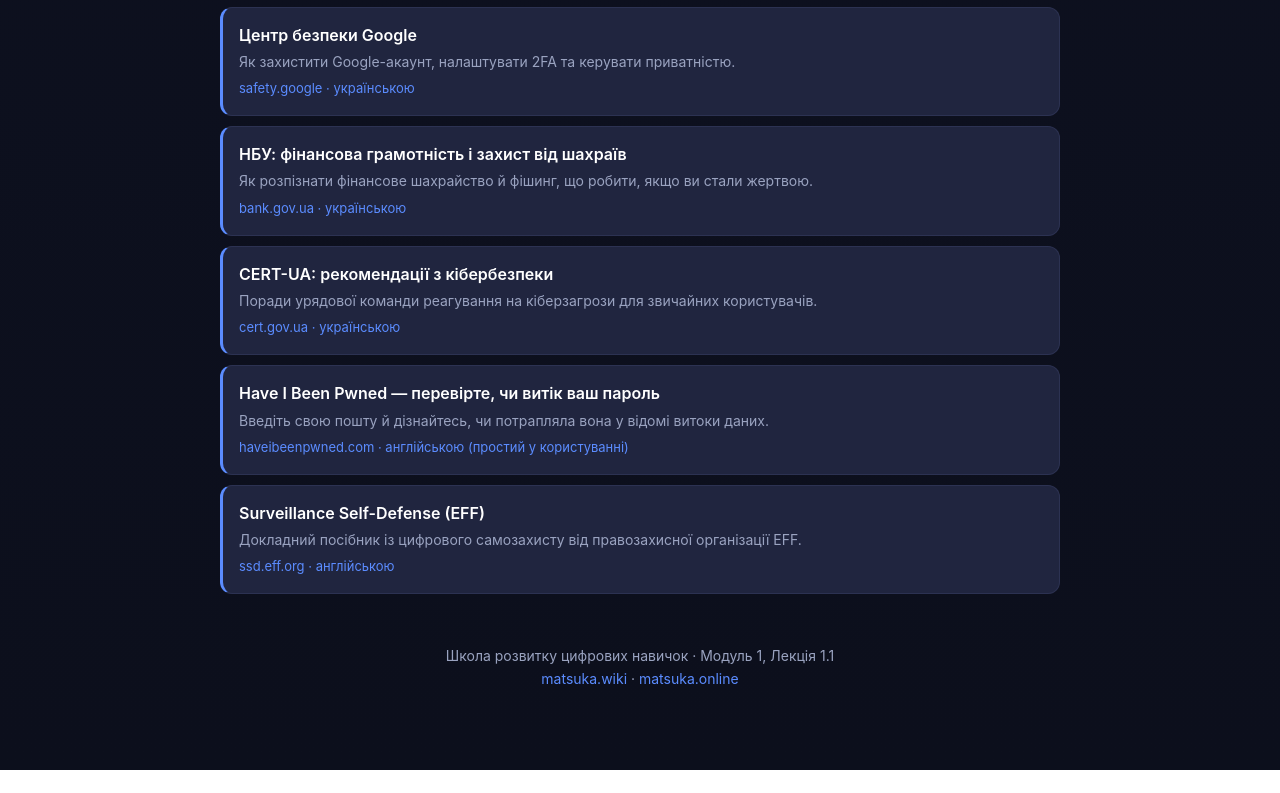
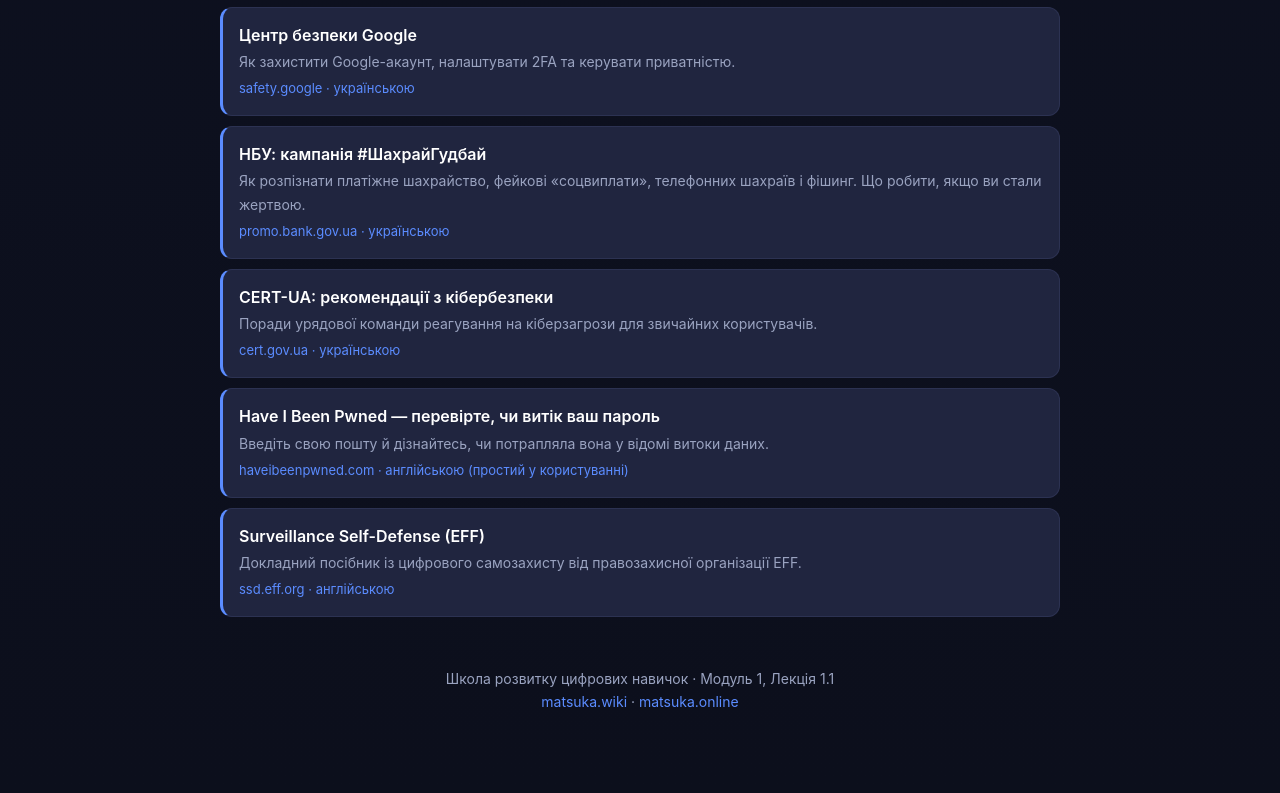
Before and after one commit to alexmazuka/digital-security, a plain HTML site: page index.html in a window 1280 px wide. Shown: the part 7139-7932 px from the top of the page. Before the commit the page ends 7909 px from the top, so only its background shows below. Drawn offline with Linux system fonts and the light colour scheme.

Commit message:
Add files via upload

```diff
--- a/index.html
+++ b/index.html
@@ -350,10 +350,10 @@
       <span class="au">safety.google · українською</span>
     </a>
 
-    <a class="article" href="https://bank.gov.ua/ua/about/fingramota" target="_blank" rel="noopener">
-      <span class="at">НБУ: фінансова грамотність і захист від шахраїв</span>
-      <span class="ad">Як розпізнати фінансове шахрайство й фішинг, що робити, якщо ви стали жертвою.</span>
-      <span class="au">bank.gov.ua · українською</span>
+    <a class="article" href="https://promo.bank.gov.ua/stopfraud/" target="_blank" rel="noopener">
+      <span class="at">НБУ: кампанія #ШахрайГудбай</span>
+      <span class="ad">Як розпізнати платіжне шахрайство, фейкові «соцвиплати», телефонних шахраїв і фішинг. Що робити, якщо ви стали жертвою.</span>
+      <span class="au">promo.bank.gov.ua · українською</span>
     </a>
 
     <a class="article" href="https://cert.gov.ua/recommendations" target="_blank" rel="noopener">
```
